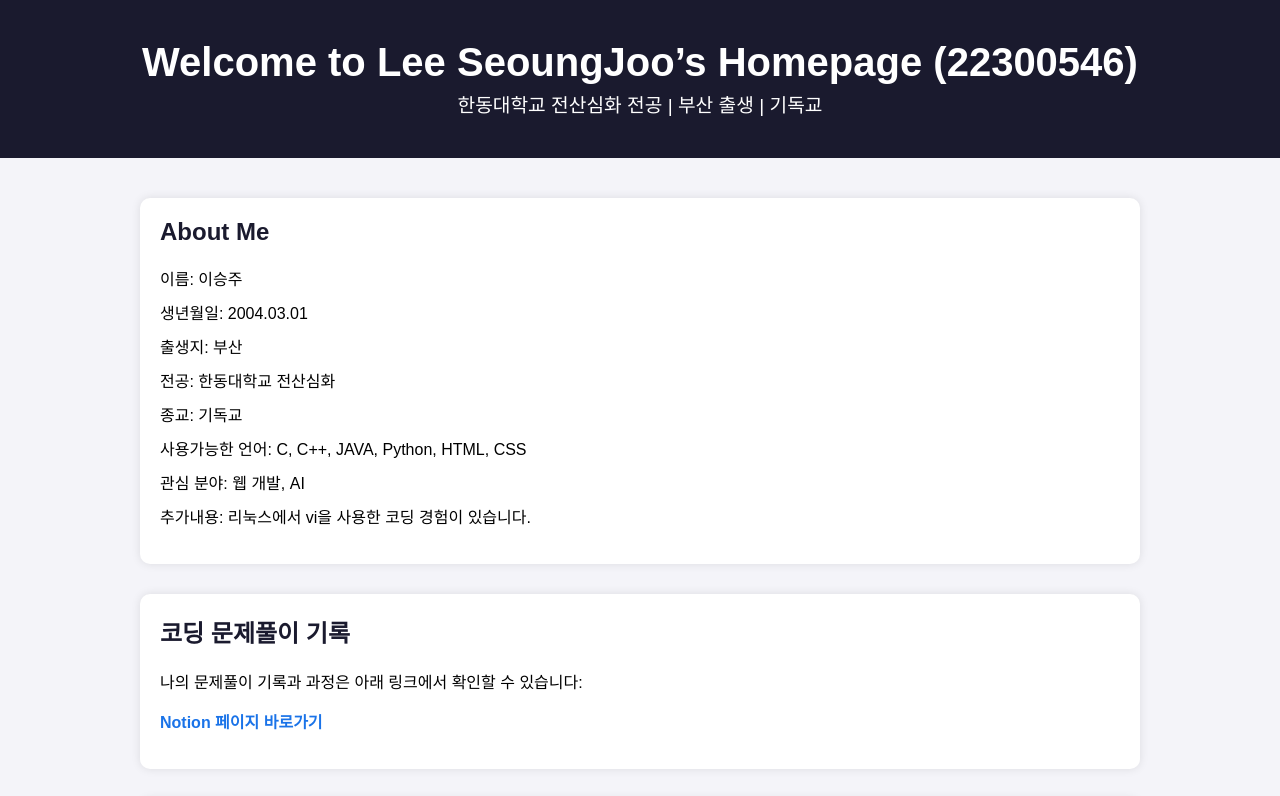
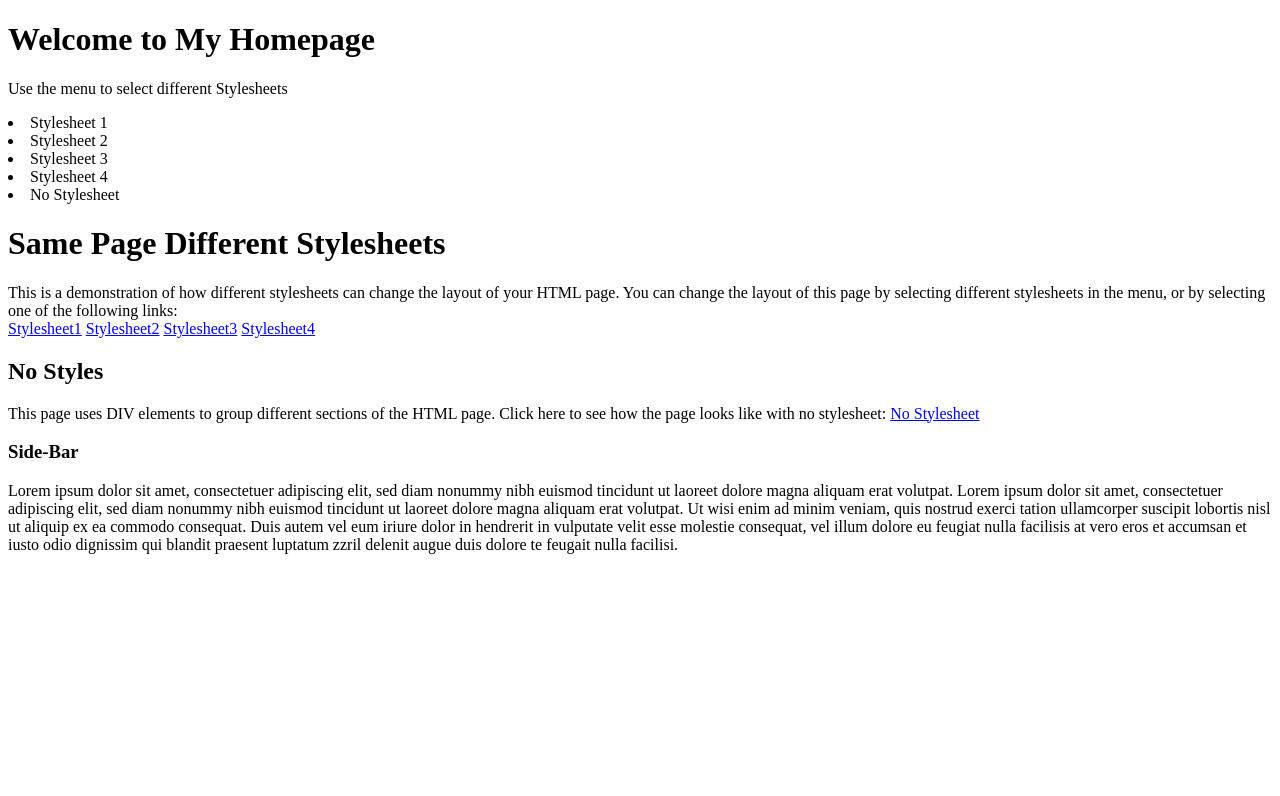
Before and after one commit to LeeSgjoo/OSS_HW, a plain HTML site: page nostyle.html in a window 1280 px wide. Shown: the top 796 px of the page. Drawn offline with Linux system fonts and the light colour scheme.

Commit message:
compelete nostyle.html

```diff
--- a/nostyle.html
+++ b/nostyle.html
@@ -2,126 +2,42 @@
 <html lang="ko">
 <head>
   <meta charset="UTF-8">
-  <title>Welcome to Lee SeoungJoo’s Homepage (22300546)</title>
-  <style>
-    body {
-      font-family: Arial, sans-serif;
-      background-color: #f4f4f9;
-      margin: 0;
-      padding: 0;
-    }
 
-    header {
-      background-color: #1a1a2e;
-      color: white;
-      padding: 40px 20px;
-      text-align: center;
-    }
-
-    header h1 {
-      margin: 0;
-      font-size: 2.5rem;
-    }
-
-    header p {
-      margin: 5px 0 0;
-      font-size: 1.2rem;
-    }
-
-    main {
-      max-width: 1000px;
-      margin: 40px auto;
-      padding: 0 20px;
-    }
-
-    section {
-      background-color: white;
-      padding: 20px;
-      margin-bottom: 30px;
-      border-radius: 10px;
-      box-shadow: 0 0 10px rgba(0,0,0,0.1);
-    }
-
-    section h2 {
-      margin-top: 0;
-      color: #1a1a2e;
-    }
-
-    .profile-info ul {
-      list-style-type: none;
-      padding-left: 0;
-    }
-
-    .profile-info li {
-      margin-bottom: 10px;
-      font-size: 1rem;
-    }
-
-    .notion-link a {
-      color: #1a73e8;
-      text-decoration: none;
-      font-weight: bold;
-    }
-
-    .images img {
-      max-width: 100%;
-      margin: 10px 0;
-      border-radius: 10px;
-    }
-
-    footer {
-      text-align: center;
-      padding: 20px;
-      background-color: #1a1a2e;
-      color: white;
-      margin-top: 40px;
-    }
-  </style>
 </head>
 <body>
 
-  <header>
-    <h1>Welcome to Lee SeoungJoo’s Homepage (22300546)</h1>
-    <p>한동대학교 전산심화 전공 | 부산 출생 | 기독교</p>
-  </header>
+  <h1>Welcome to My Homepage </h1>
+  <p>Use the menu to select different Stylesheets</p>
 
-  <main>
 
-    <!-- 소개 섹션 -->
-    <section class="profile-info">
-      <h2>About Me</h2>
-      <ul>
-        <li>이름: 이승주</li>
-        <li>생년월일: 2004.03.01</li>
-        <li>출생지: 부산</li>
-        <li>전공: 한동대학교 전산심화</li>
-        <li>종교: 기독교</li>
-        <li>사용가능한 언어: C, C++, JAVA, Python, HTML, CSS</li>
-        <li>관심 분야: 웹 개발, AI</li>
-        <li>추가내용: 리눅스에서 vi을 사용한 코딩 경험이 있습니다.</li>
-      </ul>
-    </section>
+  <li>Stylesheet 1</li>
+  <li>Stylesheet 2</li>
+  <li>Stylesheet 3</li>
+  <li>Stylesheet 4</li>
+  <li>No Stylesheet</li>
 
-    <!-- 노션 링크 섹션 -->
-    <section class="notion-link">
-      <h2>코딩 문제풀이 기록</h2>
-      <p>나의 문제풀이 기록과 과정은 아래 링크에서 확인할 수 있습니다:</p>
-      <p><a href="https://www.notion.so/Problem-Solving-1ef60d6e285080b28e44ca68fcc0dace?source=copy_link" target="_blank">Notion 페이지 바로가기</a></p>
-    </section>
+  <h1>Same Page Different Stylesheets</h1>
+  <p>This is a demonstration of how different stylesheets can change the layout of your HTML page. You can change the layout of this page by selecting different stylesheets in the menu, or by selecting one of the following links:
 
-    <!-- 이미지 섹션 -->
-    <section class="images">
-      <h2>Notion Page Image</h2>
-      <div>
-        <embed src="ProblemSolving.pdf" type="application/pdf" width="800" height="600">
-      </div>
-    </section>
+  <br>
+  <a href="여기에는 로컬 호스트가 아니라 넷플리파이에서 배포한 링크를 넣어야 한다. 내부에 있는 파일을 참조할 때는 서버를 넣지 않는다! 같은 리렉토리에 있는 경우에는 파일이름만 작성해주면 알아서 거기로 간다." >Stylesheet1</a>
+  <a href="여기에는 로컬 호스트가 아니라 넷플리파이에서 배포한 링크를 넣어야 한다. 내부에 있는 파일을 참조할 때는 서버를 넣지 않는다! 같은 리렉토리에 있는 경우에는 파일이름만 작성해주면 알아서 거기로 간다." >Stylesheet2</a>
+  <a href="여기에는 로컬 호스트가 아니라 넷플리파이에서 배포한 링크를 넣어야 한다. 내부에 있는 파일을 참조할 때는 서버를 넣지 않는다! 같은 리렉토리에 있는 경우에는 파일이름만 작성해주면 알아서 거기로 간다." >Stylesheet3</a>
+  <a href="여기에는 로컬 호스트가 아니라 넷플리파이에서 배포한 링크를 넣어야 한다. 내부에 있는 파일을 참조할 때는 서버를 넣지 않는다! 같은 리렉토리에 있는 경우에는 파일이름만 작성해주면 알아서 거기로 간다." >Stylesheet4</a>
 
-  </main>
 
-  <footer>
-    &copy; 2025 이승주 All rights reserved.
-  </footer>
+  </p>
+
+  <h2>No Styles</h2>
+  <p>This page uses DIV elements to group different sections of the HTML page. Click here to see how the page looks like with no stylesheet:
+<a href="여기에는 로컬 호스트가 아니라 넷플리파이에서 배포한 링크를 넣어야 한다. 내부에 있는 파일을 참조할 때는 서버를 넣지 않는다! 같은 리렉토리에 있는 경우에는 파일이름만 작성해주면 알아서 거기로 간다." >No Stylesheet</a>
+
+
+<h3>Side-Bar</h3>
+  Lorem ipsum dolor sit amet, consectetuer adipiscing elit, sed diam nonummy nibh euismod tincidunt ut laoreet dolore magna aliquam erat volutpat.
+
+  Lorem ipsum dolor sit amet, consectetuer adipiscing elit, sed diam nonummy nibh euismod tincidunt ut laoreet dolore magna aliquam erat volutpat. Ut wisi enim ad minim veniam, quis nostrud exerci tation ullamcorper suscipit lobortis nisl ut aliquip ex ea commodo consequat. Duis autem vel eum iriure dolor in hendrerit in vulputate velit esse molestie consequat, vel illum dolore eu feugiat nulla facilisis at vero eros et accumsan et iusto odio dignissim qui blandit praesent luptatum zzril delenit augue duis dolore te feugait nulla facilisi.
+
 
 </body>
 </html>
```
